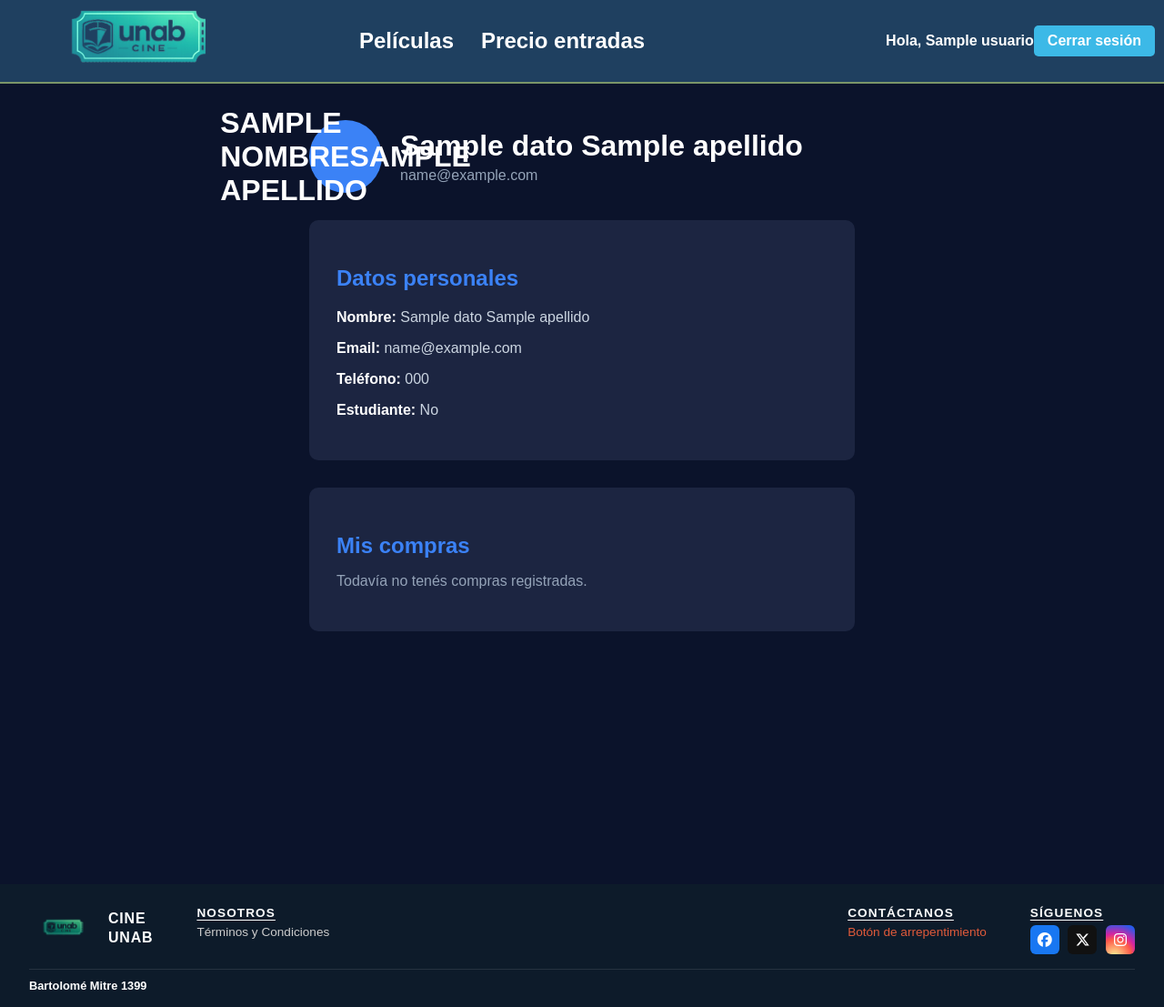
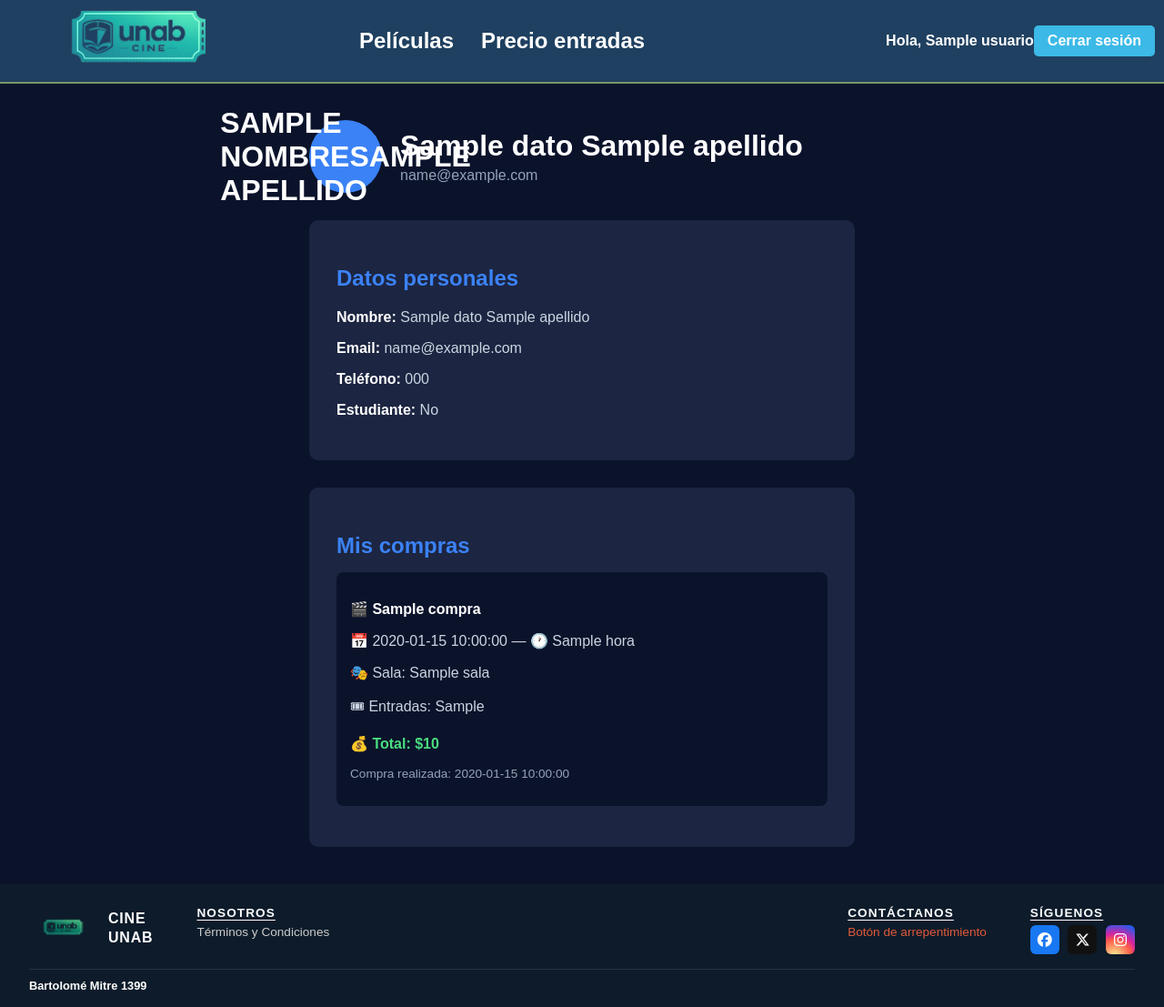
Before and after one commit to Yanina-canette/-CINE-UNAB-, a Flask app: template src/templates/perfil.html in a window 1280 px wide. Shown: the whole page at 91% size. Run offline with Flask 3, Linux system fonts and the light colour scheme; the template is opened without the code that fills it: most values are stand-ins (such as "Sample title", 1, 10 or a date in 2020).

Commit message:
ultimos cambios

```diff
--- a/src/app.py
+++ b/src/app.py
@@ -354,6 +354,8 @@ def admin_funciones():
 
     return render_template("admin_funciones.html", usuario=usuario, salas=salas, funciones=funciones)
 
+
+
 @app.route('/perfil')
 def perfil():
     usuario = session.get("usuario", None)
@@ -363,13 +365,28 @@ def perfil():
     conexion = get_conexion()
     try:
         cursor = conexion.cursor(dictionary=True)
-        cursor.execute("SELECT nombre, apellido, email, telefono, es_estudiante FROM usuarios WHERE nombre=%s", (usuario,))
+        cursor.execute("SELECT id, nombre, apellido, email, telefono, es_estudiante FROM usuarios WHERE nombre=%s", (usuario,))
         datos = cursor.fetchone()
+
+        cursor.execute("""
+            SELECT c.id, c.cantidad_entradas, c.precio_total, c.fecha_compra,
+                   p.titulo, f.fecha, f.hora, s.nombre as sala
+            FROM compras c
+            JOIN funciones f ON c.funcion_id = f.id
+            JOIN peliculas p ON f.pelicula_id = p.id
+            JOIN salas s ON f.sala_id = s.id
+            WHERE c.usuario_id = %s
+            ORDER BY c.fecha_compra DESC
+        """, (datos['id'],))
+        compras = cursor.fetchall()
+
     finally:
         cursor.close()
         conexion.close()
 
-    return render_template("perfil.html", usuario=usuario, datos=datos)
+    return render_template("perfil.html", usuario=usuario, datos=datos, compras=compras)
+
+
 @app.route('/admin/estudiantes')
 def admin_estudiantes():
     usuario = session.get("usuario", None)
@@ -480,12 +497,20 @@ def pagar():
             WHERE f.id = %s
         """, (funcion_id,))
         funcion = cursor.fetchone()
+
+        cursor.execute("SELECT es_estudiante, verificado_estudiante FROM usuarios WHERE nombre=%s", (usuario,))
+        usuario_db = cursor.fetchone()
+        es_estudiante = usuario_db and usuario_db['es_estudiante'] and usuario_db['verificado_estudiante'] == 'aprobado'
+
     finally:
         cursor.close()
         conexion.close()
 
     lista_asientos = [int(a) for a in asientos.split(',')]
-    total = len(lista_asientos) * 1500
+    precio = 1500
+    total = len(lista_asientos) * precio
+    if es_estudiante:
+        total = total / 2
 
     return render_template("pagar.html",
                          usuario=usuario,
--- a/src/cartelera.py
+++ b/src/cartelera.py
@@ -163,7 +163,7 @@ class PagoEfectivo(MetodoPago):
 class PagoMercadoPago(MetodoPago):
     def __init__(self, monto, titular):
         super().__init__(monto, titular)
-        self.__link = "https://link.mercadopago.com.ar/karimsilva"
+        self.__link = "link.mercadopago.com.ar/cineunab"
 
     def procesar_pago(self):
         return self.__link
--- a/src/templates/perfil.html
+++ b/src/templates/perfil.html
@@ -27,7 +27,20 @@
         <!-- Compras -->
         <div style="background: #1c2541; padding: 30px; border-radius: 10px;">
             <h2 style="margin-bottom: 15px; color: #3b82f6;">Mis compras</h2>
-            <p style="color: #94a3b8;">Todavía no tenés compras registradas.</p>
+            {% if compras %}
+                {% for compra in compras %}
+                <div style="background: #0b132b; padding: 15px; border-radius: 8px; margin-bottom: 15px;">
+                    <p style="color: white; font-weight: bold; margin-bottom: 8px;">🎬 {{ compra.titulo }}</p>
+                    <p style="color: #cbd5e1; margin-bottom: 5px;">📅 {{ compra.fecha }} — 🕐 {{ compra.hora }}</p>
+                    <p style="color: #cbd5e1; margin-bottom: 5px;">🎭 Sala: {{ compra.sala }}</p>
+                    <p style="color: #cbd5e1; margin-bottom: 5px;">🎟 Entradas: {{ compra.cantidad_entradas }}</p>
+                    <p style="color: #4ade80; font-weight: bold;">💰 Total: ${{ "{:,.0f}".format(compra.precio_total) }}</p>
+                    <p style="color: #94a3b8; font-size: 0.85rem; margin-top: 8px;">Compra realizada: {{ compra.fecha_compra }}</p>
+                </div>
+                {% endfor %}
+            {% else %}
+                <p style="color: #94a3b8;">Todavía no tenés compras registradas.</p>
+            {% endif %}
         </div>
 
     </div>
```
